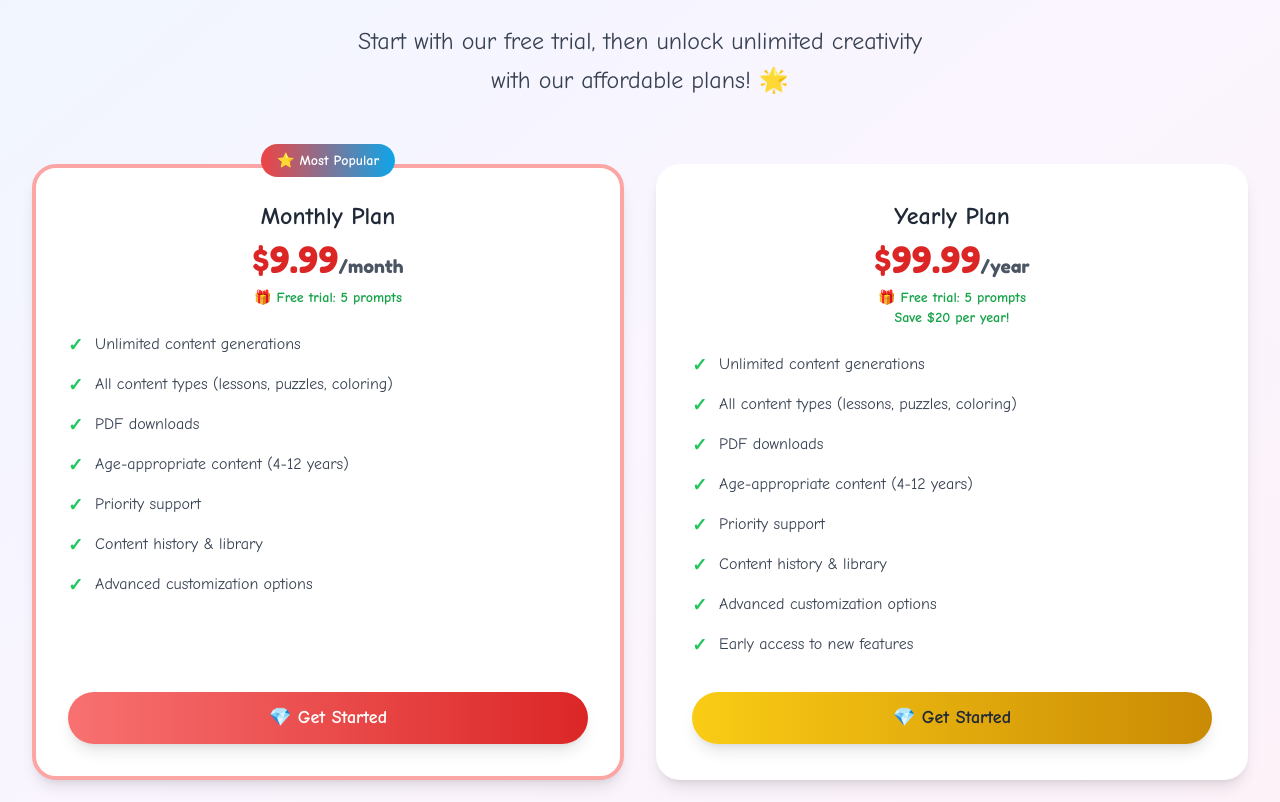
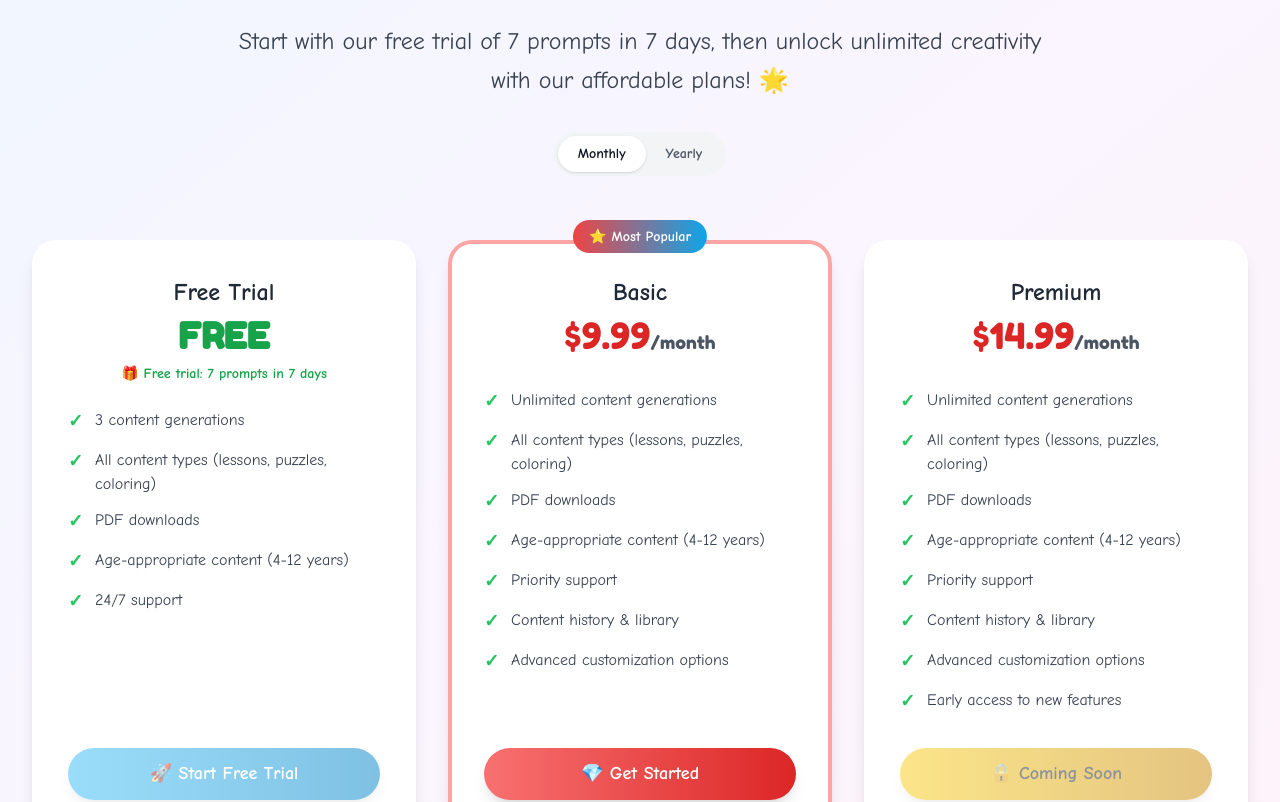
Before and after one commit to dan09-stack/minimind, a Next.js app: page / in a window 1280 px wide. Shown: the part 4524-5326 px from the top of the page. Built offline with nearby package versions, Linux system fonts and the light colour scheme; no server answers.

Commit message:
refactor(pricing): update plan names and enhance billing options for clarity and user experience

```diff
--- a/app/page.tsx
+++ b/app/page.tsx
@@ -11,6 +11,7 @@ export default function HomePage() {
   const [activeCategory, setActiveCategory] = useState(0)
   const [activeFilter, setActiveFilter] = useState('all')
   const [loading, setLoading] = useState('')
+  const [billing, setBilling] = useState<'month' | 'year'>('month')
 
   const features = [
     {
@@ -217,7 +218,7 @@ export default function HomePage() {
     },
     {
       id: 'monthly',
-      name: 'Monthly Plan',
+      name: 'Basic',
       price: 9.99,
       interval: 'month',
       stripePriceId: 'price_1RtrXcQ1jVoldL3MPgHpIGfv', // Replace with your actual monthly price ID
@@ -234,7 +235,7 @@ export default function HomePage() {
     },
     {
       id: 'yearly',
-      name: 'Yearly Plan',
+      name: 'Premium',
       price: 99.99,
       interval: 'year',
       stripePriceId: 'price_1RtrXsQ1jVoldL3Mj3c4NadK', // Replace with your actual yearly price ID
@@ -644,16 +645,38 @@ export default function HomePage() {
             💰 Choose Your Plan
           </h2>
           <p className="text-2xl font-comic text-gray-700 mb-8 leading-relaxed">
-            Start with our free trial, then unlock unlimited creativity
+            Start with our free trial of 7 prompts in 7 days, then unlock unlimited creativity
             <br />with our affordable plans! 🌟
           </p>
 
-
+          <div className="mt-6 flex justify-center">
+            <div className="inline-flex bg-gray-100 rounded-full p-1">
+              <button
+                onClick={() => setBilling('month')}
+                className={`px-5 py-2 rounded-full text-sm font-bold transition-all ${
+                  billing === 'month' ? 'bg-white text-gray-900 shadow' : 'text-gray-600'
+                }`}
+              >
+                Monthly
+              </button>
+              <button
+                onClick={() => setBilling('year')}
+                className={`px-5 py-2 rounded-full text-sm font-bold transition-all ${
+                  billing === 'year' ? 'bg-white text-gray-900 shadow' : 'text-gray-600'
+                }`}
+              >
+                Yearly
+              </button>
+            </div>
+          </div>
         </div>
 
         <div className="max-w-7xl mx-auto">
-          <div className="grid md:grid-cols-2 gap-8">
-            {displayPlans.map((plan: any) => (
+          <div className="grid md:grid-cols-3 gap-8">
+            {([plans.find(p=>p.id==='free'),
+               billing==='month' ? plans.find(p=>p.id==='monthly') : { ...plans.find(p=>p.id==='monthly')!, id:'basic_year', interval:'year', stripePriceId:'', price:79.99 },
+               billing==='year' ? plans.find(p=>p.id==='yearly') : { ...plans.find(p=>p.id==='yearly')!, id:'premium_month', interval:'month', stripePriceId:'', price:14.99 }
+            ].filter(Boolean) as typeof plans).map((plan: any) => (
               <div key={plan.id} className="relative transform transition-transform duration-300 hover:scale-105">
                 {plan.id === 'monthly' && (
                   <div className="absolute -top-4 left-1/2 transform -translate-x-1/2">
@@ -669,14 +692,20 @@ export default function HomePage() {
                 <div className="text-center mb-6">
                     <h3 className="text-2xl font-bold text-gray-800 mb-2">{plan.name}</h3>
                     <div className="text-4xl font-kids text-primary-600 mb-2">
-                      ${plan.price}
-                      {plan.price > 0 && (
-                        <span className="text-lg text-gray-600">/{plan.interval}</span>
+                      {plan.id === 'free' ? (
+                        <span className="text-green-600 font-extrabold">FREE</span>
+                      ) : plan.price > 0 ? (
+                        <>
+                          ${plan.price}
+                          <span className="text-lg text-gray-600">/{plan.interval}</span>
+                        </>
+                      ) : (
+                        <span className="text-gray-600">TBA</span>
                       )}
                     </div>
-                    <p className="text-sm text-green-600 font-semibold">
-                    🎁 Free trial: 5 prompts
-                    </p>
+                    {plan.id==='free' && (
+                      <p className="text-sm text-green-600 font-semibold">🎁 Free trial: 7 prompts in 7 days</p>
+                    )}
                     {plan.interval === 'year' && plan.price > 0 && (
                      <p className="text-sm text-green-600 font-semibold">
                          Save $20 per year!
@@ -695,9 +724,9 @@ export default function HomePage() {
 
                   <button
                     onClick={() => handleSubscribe(plan)}
-                    disabled={loading === plan.id}
+                    disabled={loading === plan.id || !plan.stripePriceId}
                     className={`w-full py-4 text-lg font-bold rounded-full transition-all duration-200 disabled:opacity-50 ${
-                      plan.id === 'monthly' ? 'btn-primary' : 'btn-accent'
+                      plan.id === 'free' ? 'btn-secondary' : plan.id === 'monthly' ? 'btn-primary' : 'btn-accent'
                     }`}
                   >
                     {loading === plan.id ? (
@@ -705,6 +734,10 @@ export default function HomePage() {
                         <span className="animate-spin">⏳</span>
                         <span>Processing...</span>
                       </span>
+                    ) : !plan.stripePriceId && plan.id !== 'free' ? (
+                      '🔒 Coming Soon'
+                    ) : plan.id==='free' ? (
+                      '🚀 Start Free Trial'
                     ) : (
                       '💎 Get Started'
                     )}
--- a/app/pricing/page.tsx
+++ b/app/pricing/page.tsx
@@ -31,7 +31,7 @@ const plans: PricingPlan[] = [
   },
   {
     id: 'monthly',
-    name: 'Monthly Plan',
+    name: 'Basic',
     price: 9.99,
     interval: 'month',
     stripePriceId: 'price_1RtrWKQ1jVoldL3MWIQEsy6P', // Replace with your actual monthly price ID
@@ -48,7 +48,7 @@ const plans: PricingPlan[] = [
   },
   {
     id: 'yearly',
-    name: 'Yearly Plan',
+    name: 'Premium',
     price: 99.99,
     interval: 'year',
     stripePriceId: 'price_1RtrXsQ1jVoldL3Mj3c4NadK', // Replace with your actual yearly price ID
@@ -69,6 +69,7 @@ export default function Pricing() {
   const { data: session } = useSession()
   const router = useRouter()
   const [loading, setLoading] = useState('')
+  const [billing, setBilling] = useState<'month' | 'year'>('month')
 
   const handleSubscribe = async (plan: PricingPlan) => {
     if (!session) {
@@ -109,7 +110,23 @@ export default function Pricing() {
     }
   }
 
-  const displayPlans = plans.filter((p) => p.id === 'monthly' || p.id === 'yearly')
+  const freePlan = plans.find((p) => p.id === 'free') as PricingPlan
+  const monthlyPlan = plans.find((p) => p.interval === 'month' && p.id !== 'free') as PricingPlan | undefined
+  const yearlyPlan = plans.find((p) => p.interval === 'year' && p.id !== 'free') as PricingPlan | undefined
+
+  const basicForBilling: PricingPlan | undefined = billing === 'month'
+    ? monthlyPlan
+    : monthlyPlan
+      ? { ...monthlyPlan, id: 'basic_year', interval: 'year', stripePriceId: '', price: 79.99 }
+      : undefined
+
+  const premiumForBilling: PricingPlan | undefined = billing === 'year'
+    ? yearlyPlan
+    : yearlyPlan
+      ? { ...yearlyPlan, id: 'premium_month', interval: 'month', stripePriceId: '', price: 14.99 }
+      : undefined
+
+  const visiblePlans = [freePlan, basicForBilling, premiumForBilling].filter(Boolean) as PricingPlan[]
 
   return (
     <div className="max-w-7xl mx-auto px-4 sm:px-6 lg:px-8 py-16">
@@ -118,12 +135,32 @@ export default function Pricing() {
           🎯 Choose Your Plan
         </h1>
         <p className="text-xl text-gray-600 font-comic max-w-3xl mx-auto">
-          Start with our free trial of 5 prompts, then unlock unlimited creativity with our affordable plans!
+          Start with our free trial of 7 prompts in 7 days, then unlock unlimited creativity with our affordable plans!
         </p>
+        <div className="mt-8 flex justify-center">
+          <div className="inline-flex bg-gray-100 rounded-full p-1">
+            <button
+              onClick={() => setBilling('month')}
+              className={`px-5 py-2 rounded-full text-sm font-bold transition-all ${
+                billing === 'month' ? 'bg-white text-gray-900 shadow' : 'text-gray-600'
+              }`}
+            >
+              Monthly
+            </button>
+            <button
+              onClick={() => setBilling('year')}
+              className={`px-5 py-2 rounded-full text-sm font-bold transition-all ${
+                billing === 'year' ? 'bg-white text-gray-900 shadow' : 'text-gray-600'
+              }`}
+            >
+              Yearly
+            </button>
+          </div>
+        </div>
       </div>
 
-      <div className="grid grid-cols-1 md:grid-cols-2 gap-8 max-w-6xl mx-auto">
-        {displayPlans.map((plan) => (
+      <div className="grid grid-cols-1 md:grid-cols-3 gap-8 max-w-6xl mx-auto">
+        {visiblePlans.map((plan) => (
           <div
           key={plan.id}
           className={`card relative hover:shadow-2xl transform transition-transform duration-300 hover:scale-105 ${plan.popular ? 'ring-4 ring-primary-200' : ''}`}
@@ -139,12 +176,20 @@ export default function Pricing() {
             <div className="text-center mb-6">
               <h3 className="text-2xl font-bold text-gray-800 mb-2">{plan.name}</h3>
               <div className="text-4xl font-kids text-primary-600 mb-1">
-                ${plan.price}
-                {plan.price > 0 && (
-                  <span className="text-lg text-gray-600">/{plan.interval}</span>
+                {plan.id === 'free' ? (
+                  <span className="text-green-600 font-extrabold">FREE</span>
+                ) : plan.price > 0 ? (
+                  <>
+                    ${plan.price}
+                    <span className="text-lg text-gray-600">/{plan.interval}</span>
+                  </>
+                ) : (
+                  <span className="text-gray-600">TBA</span>
                 )}
               </div>
-              <p className="text-sm text-green-600 font-semibold">🎁 Free trial: 5 prompts</p>
+              {plan.id === 'free' && (
+                <p className="text-sm text-green-600 font-semibold">🎁 Free trial: 7 prompts in 7 days</p>
+              )}
               {plan.interval === 'year' && plan.price > 0 && (
                 <p className="text-sm text-green-600 font-semibold">
                   Save $20 per year!
@@ -163,13 +208,9 @@ export default function Pricing() {
 
             <button
               onClick={() => handleSubscribe(plan)}
-              disabled={loading === plan.id}
+              disabled={loading === plan.id || !plan.stripePriceId}
               className={`w-full py-4 text-lg font-bold rounded-full transition-all duration-200 disabled:opacity-50 ${
-                plan.popular
-                  ? 'btn-primary'
-                  : plan.id === 'free'
-                  ? 'btn-secondary'
-                  : 'btn-accent'
+                plan.id === 'free' ? 'btn-secondary' : plan.popular ? 'btn-primary' : 'btn-accent'
               }`}
             >
               {loading === plan.id ? (
@@ -177,6 +218,8 @@ export default function Pricing() {
                   <div className="animate-spin rounded-full h-5 w-5 border-b-2 border-white"></div>
                   <span>Processing...</span>
                 </div>
+              ) : !plan.stripePriceId && plan.id !== 'free' ? (
+                '🔒 Coming Soon'
               ) : plan.id === 'free' ? (
                 '🚀 Start Free Trial'
               ) : (
```
